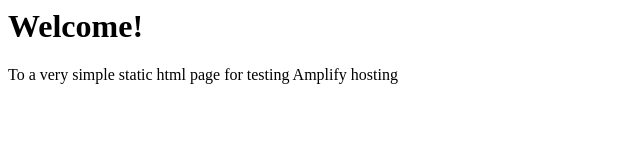
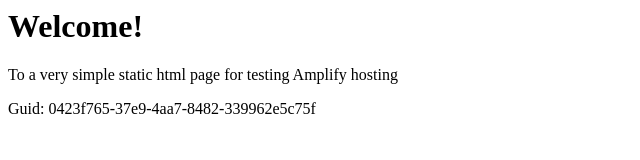
Before and after one commit to aws-aemilia-gru/Github-PR-Commit-Integration-Test-DoNotTouch-GitHubAutoBuildPrPreviewCanaryTest-v1-prod-sa-east-1, a website: page src/index.html in a window 1280 px wide. Shown: the whole page, without its empty margins (0-640 px from the left). Drawn offline with Linux system fonts and the light colour scheme.

Commit message:
commit from integ tests

```diff
--- a/src/index.html
+++ b/src/index.html
@@ -1,3 +1,5 @@
+
+
 <html lang="en">
 
 <head>
@@ -10,6 +12,6 @@
 <body>
     <h1>Welcome!</h1>
     <p>To a very simple static html page for testing Amplify hosting</p>
-</body>
+    <p>Guid: 0423f765-37e9-4aa7-8482-339962e5c75f</p></body>
 
 </html>
```
